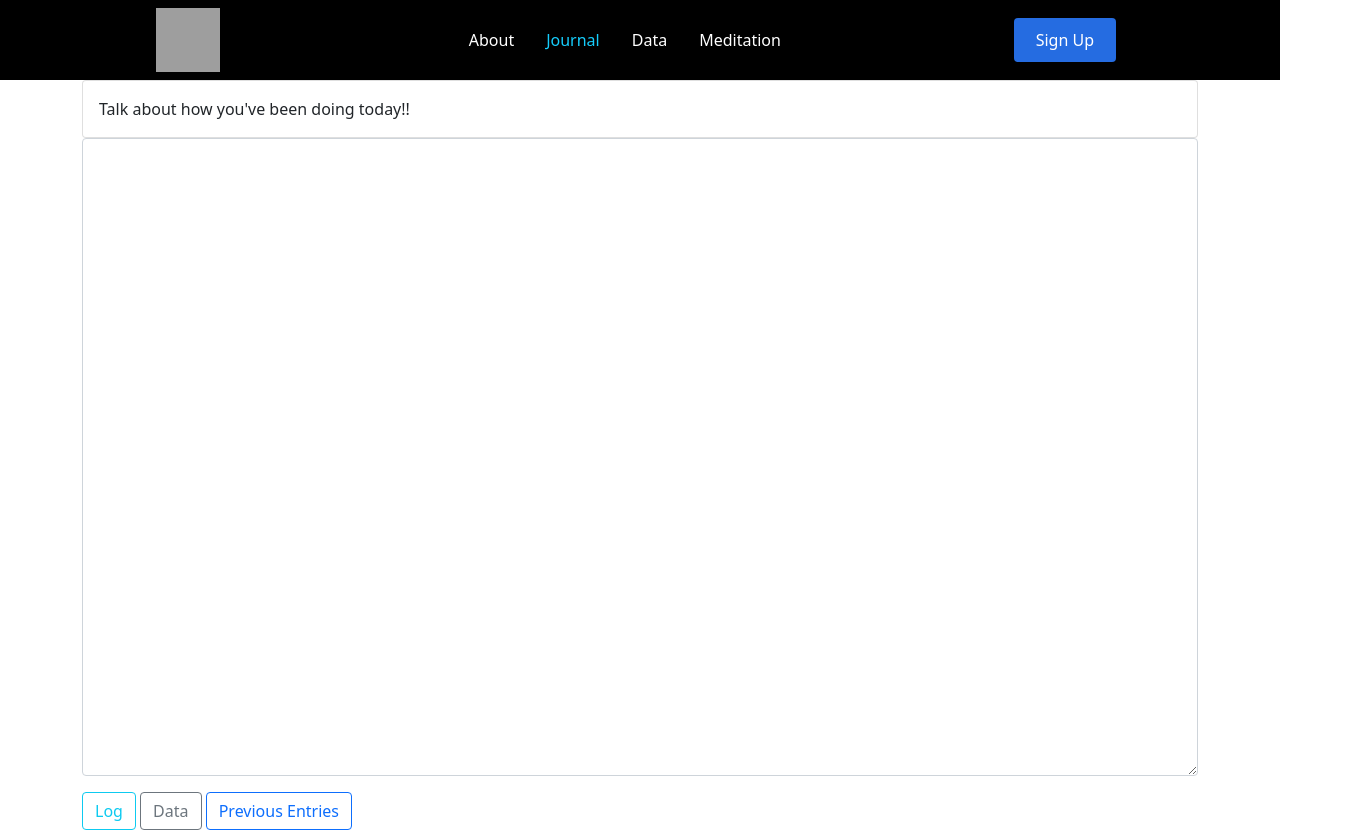
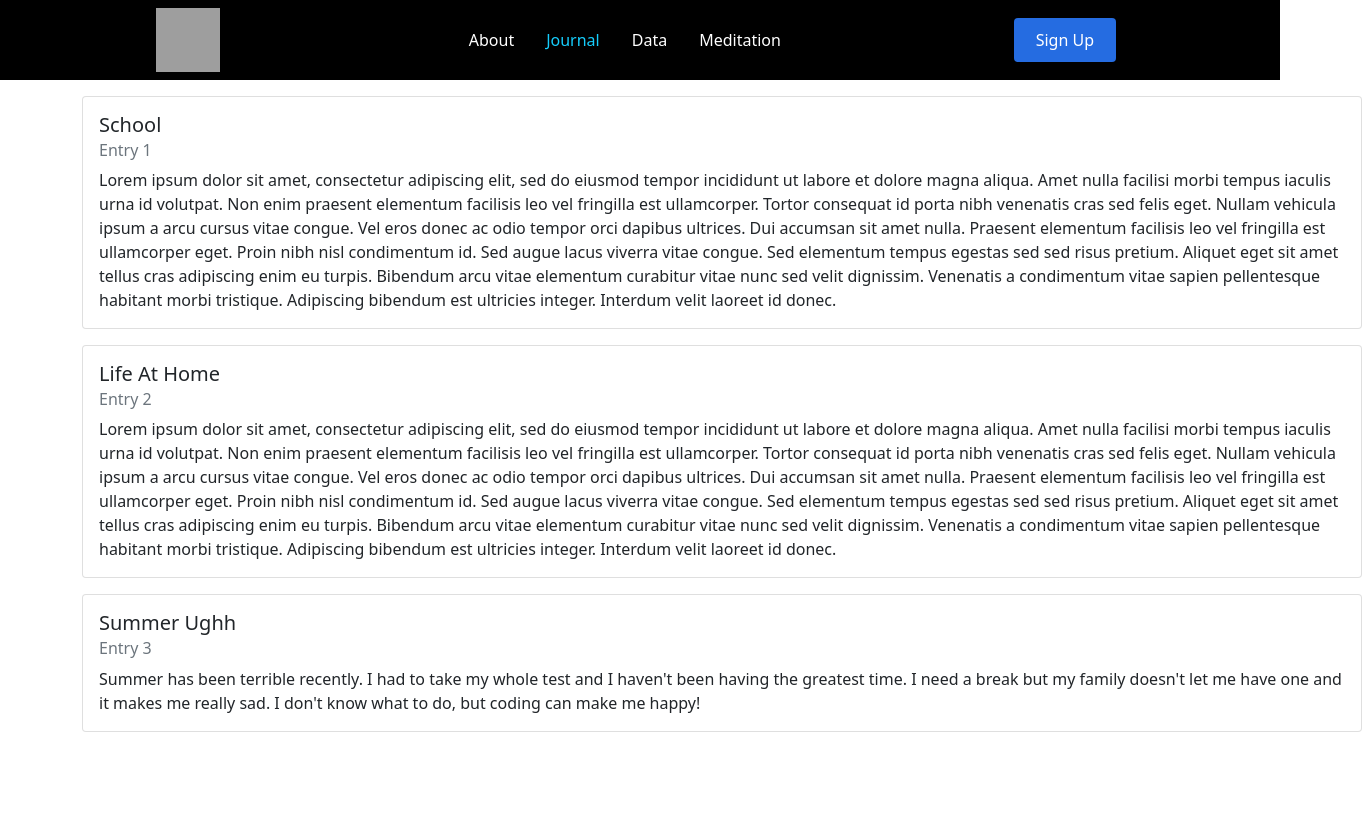
Before and after one commit to NitishGourishetty/UnboundPrototype, a React (Create React App) app: page /journal/previous in a window 1280 px wide. Shown: the whole page, 1362 px wide, since content can reach past the window. After the commit the page ends 800 px from the top, so only its background shows below. Built offline with nearby package versions, Linux system fonts and the light colour scheme; grey boxes are pictures that could not be loaded.

Commit message:
Added Previous Journals

```diff
--- a/src/App.js
+++ b/src/App.js
@@ -2,6 +2,7 @@ import React from 'react';
 import { BrowserRouter as Router, Route, Redirect, Switch } from "react-router-dom";
 import MainNavigation from "./NavBar/MainNavigation";
 import Journal from "./Journal/Journal";
+import PreviousJournals from "./Journal/PreviousJournals";
 
 
 const App = () => {
@@ -26,7 +27,7 @@ const App = () => {
         </Route>
 
         <Route path="/journal/previous" exact>
-          <Journal/>
+          <PreviousJournals/>
         </Route>
 
         <Route path="/Meditation" exact>
--- a/src/Journal/PreviousJournals.js
+++ b/src/Journal/PreviousJournals.js
@@ -0,0 +1,53 @@
+import React from "react";
+
+
+
+import './PreviousJournals.css'
+import {Container, Card, Col, Row} from "react-bootstrap";
+
+
+const PreviousJournals = () => {
+    return (
+        <Container>
+                {/*Make card seperate element*/}
+                <Card style={{ width: '80rem' }} className="mt-3">
+                    <Card.Body>
+                        <Card.Title>School</Card.Title>
+                        <Card.Subtitle className="mb-2 text-muted">Entry 1</Card.Subtitle>
+                        <Card.Text>
+                            Lorem ipsum dolor sit amet, consectetur adipiscing elit, sed do eiusmod tempor incididunt ut labore et dolore magna aliqua. Amet nulla facilisi morbi tempus iaculis urna id volutpat. Non enim praesent elementum facilisis leo vel fringilla est ullamcorper. Tortor consequat id porta nibh venenatis cras sed felis eget. Nullam vehicula ipsum a arcu cursus vitae congue. Vel eros donec ac odio tempor orci dapibus ultrices. Dui accumsan sit amet nulla. Praesent elementum facilisis leo vel fringilla est ullamcorper eget. Proin nibh nisl condimentum id. Sed augue lacus viverra vitae congue. Sed elementum tempus egestas sed sed risus pretium. Aliquet eget sit amet tellus cras adipiscing enim eu turpis. Bibendum arcu vitae elementum curabitur vitae nunc sed velit dignissim. Venenatis a condimentum vitae sapien pellentesque
+                            habitant morbi tristique. Adipiscing bibendum est ultricies integer. Interdum velit laoreet id donec.
+                        </Card.Text>
+                    </Card.Body>
+                </Card>
+
+            <Card style={{ width: '80rem' }} className="mt-3">
+                <Card.Body>
+                    <Card.Title>Life At Home</Card.Title>
+                    <Card.Subtitle className="mb-2 text-muted">Entry 2</Card.Subtitle>
+                    <Card.Text>
+                        Lorem ipsum dolor sit amet, consectetur adipiscing elit, sed do eiusmod tempor incididunt ut labore et dolore magna aliqua. Amet nulla facilisi morbi tempus iaculis urna id volutpat. Non enim praesent elementum facilisis leo vel fringilla est ullamcorper. Tortor consequat id porta nibh venenatis cras sed felis eget. Nullam vehicula ipsum a arcu cursus vitae congue. Vel eros donec ac odio tempor orci dapibus ultrices. Dui accumsan sit amet nulla. Praesent elementum facilisis leo vel fringilla est ullamcorper eget. Proin nibh nisl condimentum id. Sed augue lacus viverra vitae congue. Sed elementum tempus egestas sed sed risus pretium. Aliquet eget sit amet tellus cras adipiscing enim eu turpis. Bibendum arcu vitae elementum curabitur vitae nunc sed velit dignissim. Venenatis a condimentum vitae sapien pellentesque habitant
+                        morbi tristique. Adipiscing bibendum est ultricies integer. Interdum velit laoreet id donec.
+                    </Card.Text>
+
+                </Card.Body>
+            </Card>
+
+            <Card style={{ width: '80rem' }} className="mt-3">
+                <Card.Body>
+                    <Card.Title>Summer Ughh</Card.Title>
+                    <Card.Subtitle className="mb-2 text-muted">Entry 3</Card.Subtitle>
+                    <Card.Text>
+                       Summer has been terrible recently. I had to take my whole test and I haven't been having the greatest time.
+                        I need a break but my family doesn't let me have one and it makes me really sad. I don't know what to do,
+                        but coding can make me happy!
+                    </Card.Text>
+                </Card.Body>
+            </Card>
+
+        </Container>
+    )
+
+}
+
+export default PreviousJournals;
--- a/src/shared/FormElements/TextAreaPage.js
+++ b/src/shared/FormElements/TextAreaPage.js
@@ -7,15 +7,20 @@ import './TextAreaPage.css'
 const TextareaPage = () => {
     return (
         <Container>
+            <div className="jumbotron jumbotron-fluid">
+                <div className="container">
+                    <h1 className="display-4">Journaling</h1>
+                    <p className="lead">This is a place you can feel safe and log in anything that happened today.
+                        Make sure you put everything and don't miss out any details. After you do that you can check
+                        our scanners and we will show more of your emotions.</p>
+                </div>
+            </div>
             <Form>
                 <Form.Group className="mb-3" controlId="exampleForm.ControlTextarea1">
-                        <Card>
-                            <Card.Body>Talk about how you've been doing today!!</Card.Body>
-                        </Card>
-                    <Form.Control as="textarea" rows={26} />
+                    <Form.Control as="textarea" rows={15} />
                 </Form.Group>
 
-                <Button variant="outline-info">Log</Button>{' '}
+                <Button type="submit" variant="outline-info">Log</Button>{' '}
                 <Button variant="outline-secondary">Data</Button>{' '}
                 <Button variant="outline-primary" >
                     <Link className="link" to="/journal/previous">Previous Entries</Link>
@@ -27,5 +32,4 @@ const TextareaPage = () => {
     )
 }
 
-
 export default TextareaPage;
```
Also changed, not shown: src/Journal/PreviousJournals.css (added).
